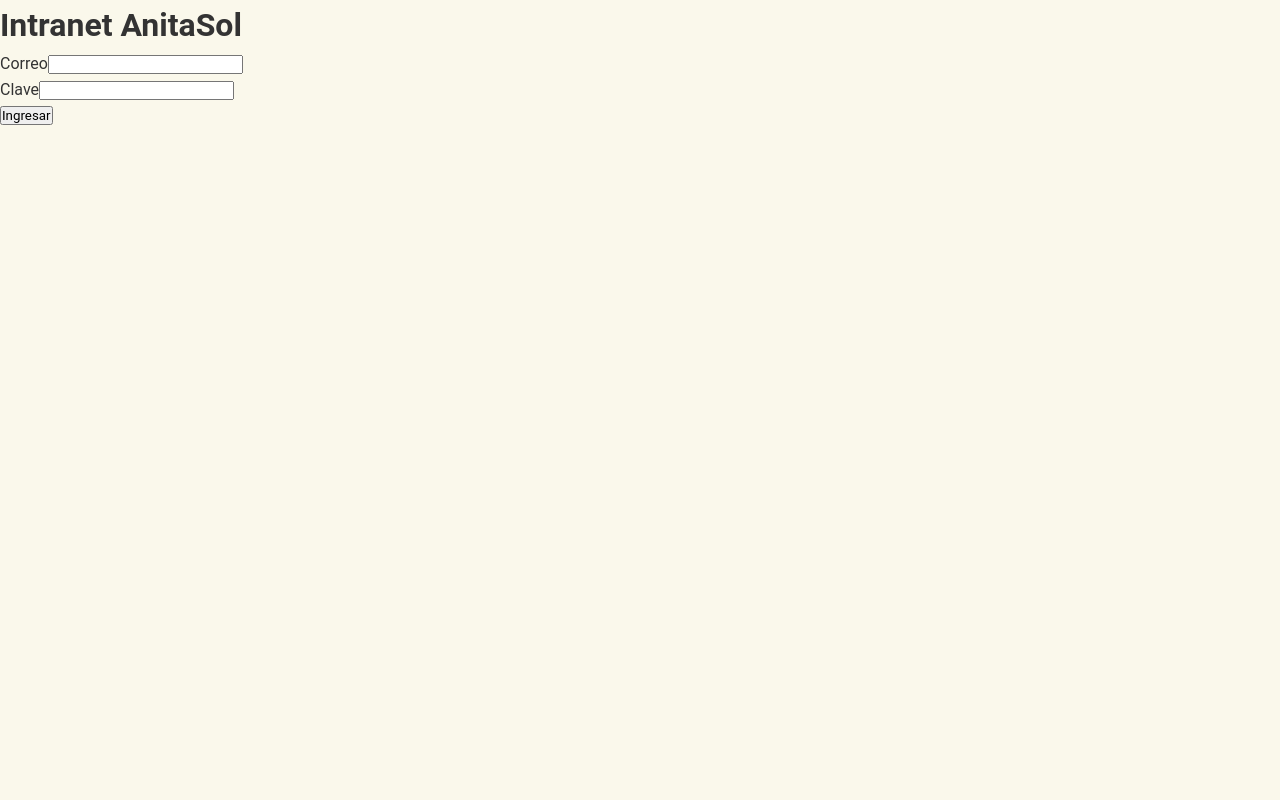
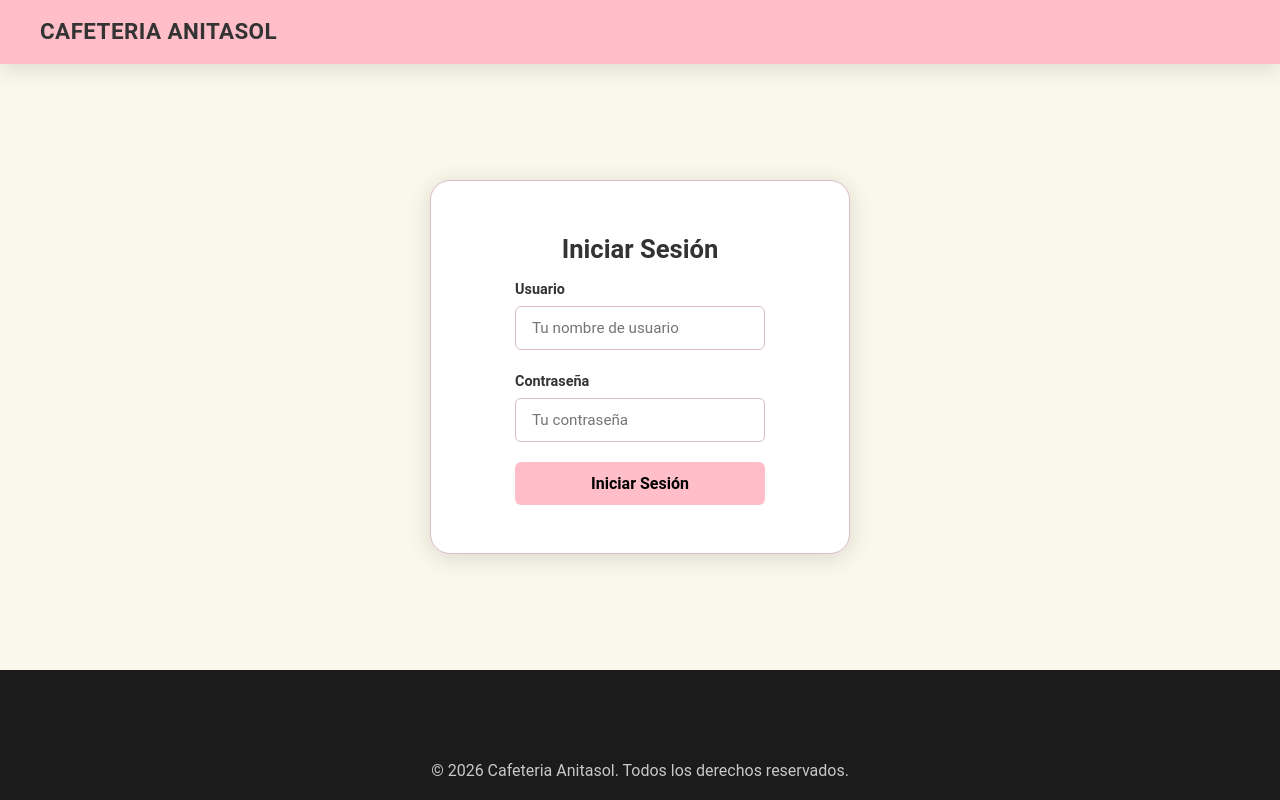
Before and after one commit to Alexx0444/Intranet-Anitasol, a Next.js app in the folder intranet-anitasol/: page / in a window 1280 px wide. Built offline with nearby package versions, Linux system fonts and the light colour scheme.

Commit message:
modificacion login
se modifica el inicio de session para mejorar el diseño y adaptarlo con nuestro diseño

Co-Authored-By: Alex <268979275+Alexx0444@users.noreply.github.com>

```diff
--- a/intranet-anitasol/src/app/page.tsx
+++ b/intranet-anitasol/src/app/page.tsx
@@ -1,50 +1,68 @@
 "use client";
-import { useState, type FormEvent } from "react";
-import { useRouter } from "next/navigation";
-import { useAuth } from "../context/AuthContext";
+import { useState } from "react";
+import { useAuth } from "@/context/AuthContext";
 
 export default function LoginPage() {
-  const [email, setEmail] = useState("");
+  const [usuario, setUsuario] = useState("");
   const [password, setPassword] = useState("");
-  const router = useRouter();
+  const [error, setError] = useState("");
   const { login } = useAuth();
 
-  const handleLogin = (e: FormEvent<HTMLFormElement>) => {
+  const handleLogin = (e: React.FormEvent) => {
     e.preventDefault();
-    if (email === "admin@gmail.com" && password === "123456") {
-      login(email);
-      router.push("/insumos");
+
+    if (usuario === "ADMIN" && password === "ADMIN1234") {
+      login(usuario);
     } else {
-      alert("ERROR LOS DATOS INGRESADOS SON INCORRECTOS");
+      setError("Usuario o contraseña incorrectos");
     }
   };
 
   return (
-    <div className="flex min-h-screen items-center justify-center bg-zinc-900">
-      <main className="w-full max-w-md bg-zinc-800 p-8 rounded-xl shadow-2xl border border-zinc-700">
-        <h1 className="text-3xl font-bold text-center mb-8 text-white">Intranet AnitaSol</h1>
-        <form onSubmit={handleLogin} className="flex flex-col gap-5">
-          <div>
-            <label className="block text-sm font-medium text-zinc-300 mb-1">Correo</label>
+    <>
+      <header className="header-principal">
+        <div className="logo">
+          <a href="#">CAFETERIA ANITASOL</a>
+        </div>
+      </header>
+
+      <main className="main main-login">
+        <section className="tarjeta-sesion">
+          <h2>Iniciar Sesión</h2>
+          <form onSubmit={handleLogin} className="formulario-sesion">
+            <div className="grupo-input">
+              <label htmlFor="usuario">Usuario</label>
               <input
-              type="email" value={email} onChange={(e) => setEmail(e.target.value)}
-              className="w-full p-3 bg-zinc-900 border border-zinc-600 rounded-lg text-white"
+                type="text"
+                id="usuario"
+                value={usuario}
+                onChange={(e) => setUsuario(e.target.value)}
+                placeholder="Tu nombre de usuario"
                 required
               />
             </div>
-          <div>
-            <label className="block text-sm font-medium text-zinc-300 mb-1">Clave</label>
+            <div className="grupo-input">
+              <label htmlFor="password">Contraseña</label>
               <input
-              type="password" value={password} onChange={(e) => setPassword(e.target.value)}
-              className="w-full p-3 bg-zinc-900 border border-zinc-600 rounded-lg text-white"
+                type="password"
+                id="password"
+                value={password}
+                onChange={(e) => setPassword(e.target.value)}
+                placeholder="Tu contraseña"
                 required
               />
             </div>
-          <button type="submit" className="w-full mt-4 bg-blue-600 text-white font-bold py-3 rounded-lg hover:bg-blue-700">
-            Ingresar
-          </button>
+            {error && <p className="sesion-error-general">{error}</p>}
+            <button type="submit" className="btn-enviar">Iniciar Sesión</button>
           </form>
+        </section>
       </main>
+
+      <footer className="footer">
+        <div className="footer-derechos">
+            <p>&copy; 2026 Cafeteria Anitasol. Todos los derechos reservados.</p>
         </div>
+      </footer>
+    </>
   );
 }
```
Lines whose indentation alone changed are shown as unchanged.
